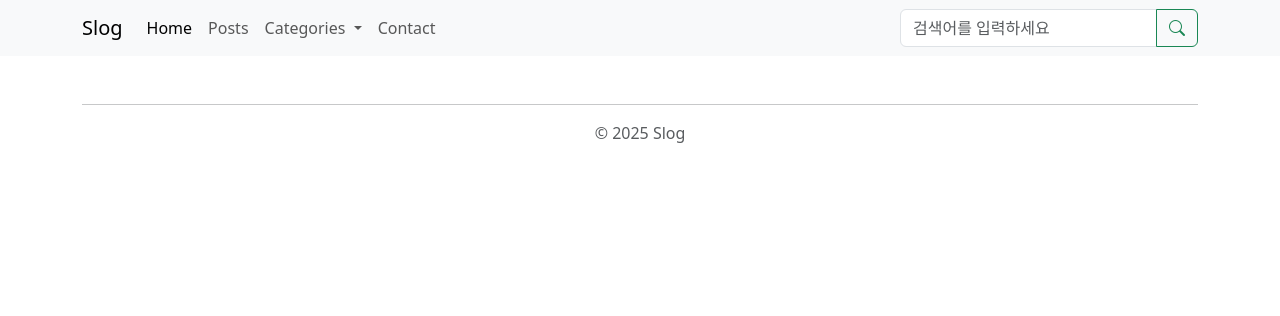
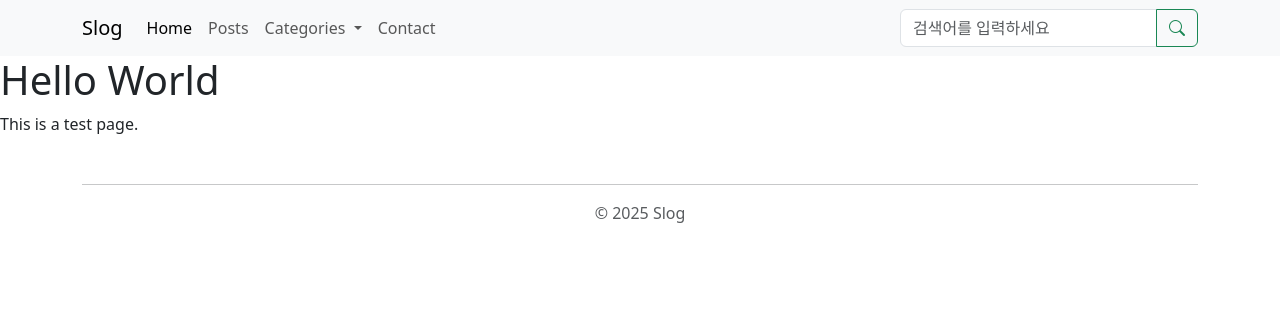
Before and after one commit to seungwon0113/djangoblog, a Django app: page / in a window 1280 px wide. Shown: the top 316 px of the page. Run offline with Django 5.2, Linux system fonts and the light colour scheme; some libraries are stand-ins or nearby versions.

```diff
--- a/backend/templates/base.html
+++ b/backend/templates/base.html
@@ -46,7 +46,7 @@
                         </a>
                         <ul class="dropdown-menu">
                             {% for category in categories %}
-                            <li><a class="dropdown-item" href="{% url 'posts:post_list' %}?category={{ category.name }}">{{ category.name }}</a></li>
+                                <li><a class="dropdown-item" href="{% url 'posts:post_list' %}?category={{ category.name }}">{{ category.name }}</a></li>
                             {% endfor %}
                             <li><hr class="dropdown-divider"></li>
                             <li><a class="dropdown-item" href="{% url 'posts:post_list' %}">All Categories</a></li>
--- a/backend/templates/index.html
+++ b/backend/templates/index.html
@@ -2,4 +2,7 @@
 
 {% block content %}
 
+<h1>Hello World</h1>
+<p>This is a test page.</p>
+
 {% endblock %}
```
Also changed, not shown: 1 other file.
